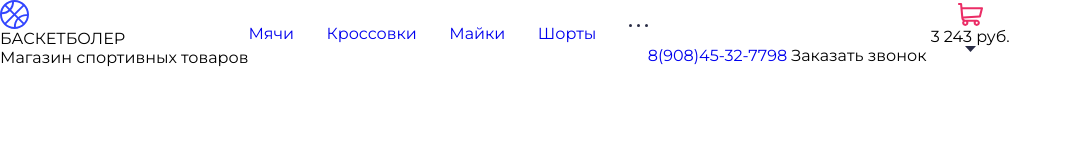
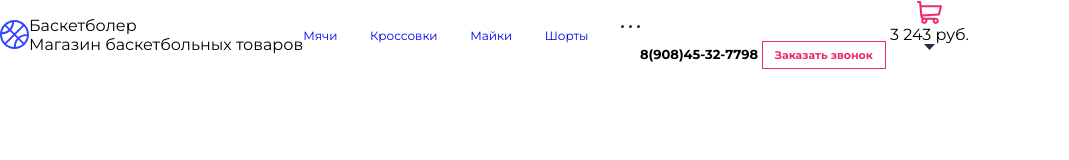
Before and after one commit to egorikk58/-1-, a plain HTML site: page index.html in a window 1280 px wide. Shown: the whole page, without its empty margins (0-1069 px from the left). Drawn offline with Linux system fonts and the light colour scheme.

Commit message:
почти доделал хидер,завтра сделаю остатки

```diff
--- a/index.html
+++ b/index.html
@@ -11,8 +11,10 @@
     <header class = "header">
         <div class="header-logo">
             <img src="icons/Логотип.svg" alt="Баскетболер logo" class="header-logo-image" width="29" height="29">
-            <div class="header-logo-title">БАСКЕТБОЛЕР</div>
-            <div class="header-logo-about">Магазин спортивных товаров</div>
+        </div>
+        <div class = "header-text">
+            <h2 class="header-text-title">Баскетболер</h2>
+            <p class="header-text-description">Магазин баскетбольных товаров</p>
         </div>
         <nav class="header-menu">
             <ul class="header-menu-list">
--- a/styles/style.css
+++ b/styles/style.css
@@ -8,10 +8,33 @@ body{
     max-width: 1920px;
     display: flex;
     align-items: center;
-
 }
 
 .header-menu-list{
     display: flex;
     column-gap: 32.5px;
 }
+
+.header-menu-link{
+    font-weight: 400;
+    font-size: 12px;
+}
+
+.header-menu-link:hover{
+    color:#3145FF;
+    transition:all 0.2s ease-in;
+}
+
+.header-actions-call{
+    color: black;
+    font-weight: 700;
+    font-size: 13px;
+}
+
+.header-request-button{
+    border: 1px solid #EB2D66;
+    color: #EB2D66;
+    padding: 6px 12px;
+    font-weight: 700;
+    font-size: 11px;
+}
```
